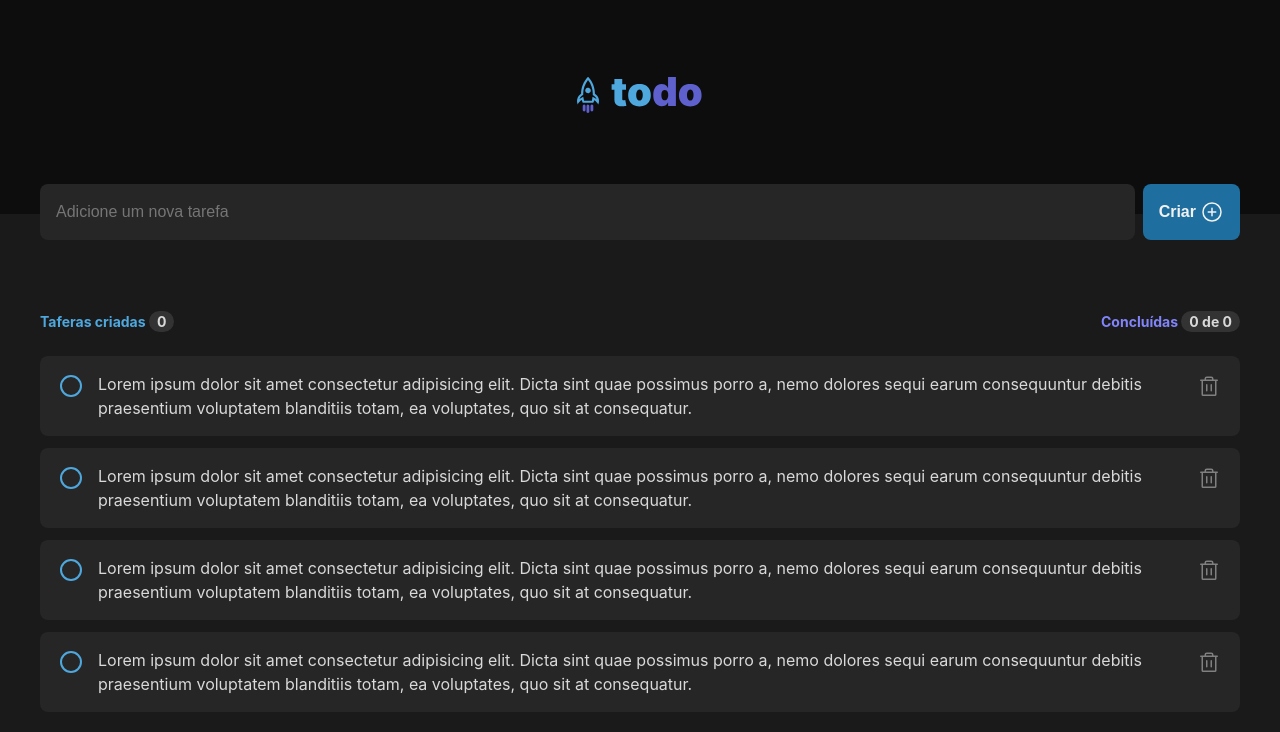
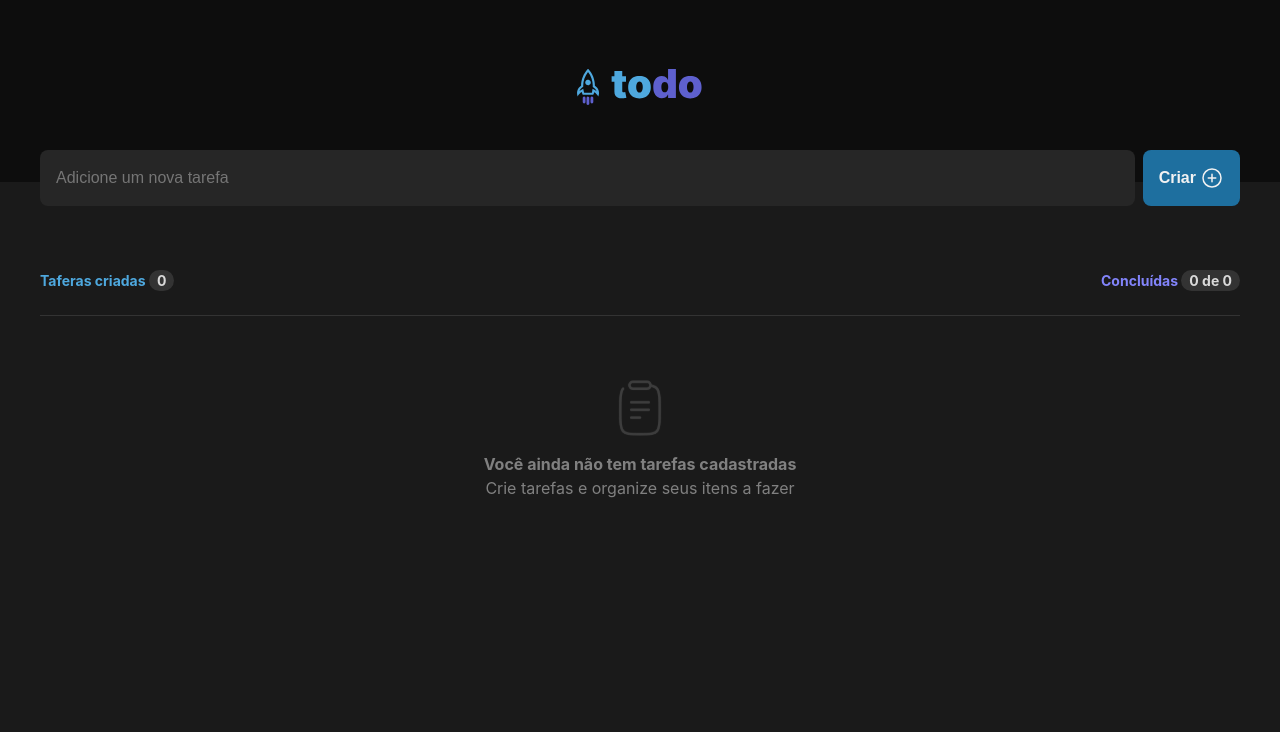
Before and after one commit to micaelmf/rocketseat-ignite-react-js, a React (Vite) app in the folder new_track/01-desafio-to-do-list/: page / in a window 1280 px wide. Shown: the top 732 px of the page. Built offline with nearby package versions, Linux system fonts and the light colour scheme.

Commit message:
feat: add functionality to button create

```diff
--- /dev/null
+++ b/new_track/01-desafio-to-do-list/src/@types/types.ts
@@ -0,0 +1,5 @@
+export type Task = {
+    id?: string;
+    description: string;
+    status?: 'pending' | 'completed' | 'removed';
+};
--- a/new_track/01-desafio-to-do-list/src/App.tsx
+++ b/new_track/01-desafio-to-do-list/src/App.tsx
@@ -1,13 +1,19 @@
+import { useState } from 'react';
 import './App.css';
+import { Form } from './components/form/Form';
 import { Header } from './components/header/Header';
 import { List } from './components/list/List';
+import { Task } from './@types/types';
 
 function App() {
+  const [tasks, setTasks] = useState<Task[]>([]);
+
   return (
     <>
       <Header />
       <div className="container">
-        <List />
+        <Form setTasks={setTasks} tasks={tasks} />
+        <List tasks={tasks} />
       </div>
     </>
   );
--- a/new_track/01-desafio-to-do-list/src/components/buttons/submit/Submit.tsx
+++ b/new_track/01-desafio-to-do-list/src/components/buttons/submit/Submit.tsx
@@ -3,7 +3,7 @@ import styles from './Submit.module.css';
 
 export function Submit() {
   return (
-    <button className={styles.submit}>
+    <button type="submit" className={styles.submit}>
       Criar <PlusCircle size={24} />
     </button>
   );
--- a/new_track/01-desafio-to-do-list/src/components/form/Form.module.css
+++ b/new_track/01-desafio-to-do-list/src/components/form/Form.module.css
@@ -5,9 +5,7 @@
     min-width: var(--min-width);
     max-width: var(--max-width);
     width: -webkit-fill-available;
-    bottom: -26px;
-    padding-left: var(--padding-page);
-    padding-right: var(--padding-page);
+    bottom: 64px;
 }
 
 .form input {
--- a/new_track/01-desafio-to-do-list/src/components/form/Form.tsx
+++ b/new_track/01-desafio-to-do-list/src/components/form/Form.tsx
@@ -1,11 +1,53 @@
+import { ChangeEvent, FormEvent, InvalidEvent, useState } from 'react';
 import { Submit } from '../buttons/submit/Submit';
 import styles from './Form.module.css';
+import { Task } from '../../@types/types';
 
-export function Form() {
+type FormProps = {
+  setTasks: (tasks: Task[]) => void;
+  tasks: Task[];
+};
+
+export function Form({ setTasks, tasks }: FormProps) {
+  const [task, setTask] = useState<Task>({ description: '' });
+
+  function handleCreateTask(event: FormEvent) {
+    event.preventDefault();
+
+    const newTask: Task = {
+      id: Date.now().toString(),
+      description: task.description,
+      status: 'pending',
+    };
+
+    if (newTask.description) {
+      setTasks([...tasks, newTask]);
+    }
+  }
+
+  function handleCreateTaskChange(event: ChangeEvent<HTMLTextAreaElement>) {
+    event.target.setCustomValidity('');
+
+    setTask({
+      description: event.target.value,
+    });
+  }
+
+  function handleTaskInvalid(event: InvalidEvent<HTMLTextAreaElement>) {
+    event.target.setCustomValidity('Campo é obrigatório!');
+  }
+
   return (
-    <div className={styles.form}>
-      <input type="text" placeholder="Adicione um nova tarefa" />
+    <form onSubmit={handleCreateTask} className={styles.form}>
+      <input
+        type="text"
+        placeholder="Adicione um nova tarefa"
+        value={task?.description}
+        onChange={handleCreateTaskChange}
+        onInvalid={handleTaskInvalid}
+        required
+      />
       <Submit />
-    </div>
+    </form>
   );
 }
--- a/new_track/01-desafio-to-do-list/src/components/header/Header.module.css
+++ b/new_track/01-desafio-to-do-list/src/components/header/Header.module.css
@@ -3,7 +3,7 @@
     flex-direction: column;
     justify-content: center;
     align-items: center;
-    padding-top: var(--padding-page);
+    padding: 16px 0 32px 0;
     background-color: var(--gray-700);
 }
 
--- a/new_track/01-desafio-to-do-list/src/components/header/Header.tsx
+++ b/new_track/01-desafio-to-do-list/src/components/header/Header.tsx
@@ -1,12 +1,10 @@
 import styles from './Header.module.css';
 import logo from '../../assets/logo.svg';
-import { Form } from '../form/Form';
 
 export function Header() {
   return (
     <header className={styles.header}>
       <img src={logo} alt="Logomarca do App To-do List" />
-      <Form />
     </header>
   );
 }
--- a/new_track/01-desafio-to-do-list/src/components/list/List.module.css
+++ b/new_track/01-desafio-to-do-list/src/components/list/List.module.css
@@ -9,8 +9,6 @@
     color: var(--blue);
     font-weight: 700;
     font-size: 0.875rem;
-
-    padding-top: 65px;
 }
 
 .listContainer header div:nth-last-child(1) {
@@ -53,7 +51,11 @@
     background-color: var(--gray-500);
     padding: 16px;
     border-radius: 8px;
-    /* text-decoration-line: line-through; */
+    align-items: center;
+}
+
+.listContainer .items .item .checked {
+    text-decoration-line: line-through;
 }
 
 .listContainer .item .trash {
--- a/new_track/01-desafio-to-do-list/src/components/list/List.tsx
+++ b/new_track/01-desafio-to-do-list/src/components/list/List.tsx
@@ -1,80 +1,50 @@
 import styles from './List.module.css';
 import clipboard from '../../assets/Clipboard.svg';
-import { CheckCircle, Trash } from '@phosphor-icons/react';
+import { Trash } from '@phosphor-icons/react';
+import { Task } from '../../@types/types';
 
-export function List() {
+interface ListProps {
+  tasks: Task[];
+}
+
+export function List({ tasks }: ListProps) {
+  const isEmptyTasksList = tasks.length === 0;
+
   return (
     <div className={styles.listContainer}>
       <header>
         <div>
-          Taferas criadas <span className={styles.badge}>0</span>
+          Taferas criadas <span className={styles.badge}>{tasks.length}</span>
         </div>
         <div>
-          Concluídas <span className={styles.badge}>0 de 0</span>
+          Concluídas <span className={styles.badge}>0 de {tasks.length}</span>
         </div>
       </header>
       <div className={styles.items}>
-        {/* <div className={styles.empty}>
+        {isEmptyTasksList && (
+          <div className={styles.empty}>
             <img src={clipboard} alt="Imagem de lista vazia" />
             <strong>Você ainda não tem tarefas cadastradas</strong>
             Crie tarefas e organize seus itens a fazer
-        </div> */}
-        <div className={styles.item}>
+          </div>
+        )}
+
+        {!isEmptyTasksList &&
+          tasks.map((task, index) => (
+            <div className={styles.item} key={index}>
               <div>
-            <input className={styles.roundedCheckbox} type="checkbox" />
+                <input
+                  className={styles.roundedCheckbox}
+                  type="checkbox"
+                  key={index}
+                />
               </div>
-          <div>
-            Lorem ipsum dolor sit amet consectetur adipisicing elit. Dicta sint
-            quae possimus porro a, nemo dolores sequi earum consequuntur debitis
-            praesentium voluptatem blanditiis totam, ea voluptates, quo sit at
-            consequatur.
-          </div>
+              <div>{task.description ?? ''}</div>
               <div className={styles.trash}>
-            <Trash size={24} />
+                <Trash size={24} key={index} />
               </div>
             </div>
-        <div className={styles.item}>
-          <div>
-            <input className={styles.roundedCheckbox} type="checkbox" />
-          </div>
-          <div>
-            Lorem ipsum dolor sit amet consectetur adipisicing elit. Dicta sint
-            quae possimus porro a, nemo dolores sequi earum consequuntur debitis
-            praesentium voluptatem blanditiis totam, ea voluptates, quo sit at
-            consequatur.
-          </div>
-          <div className={styles.trash}>
-            <Trash size={24} />
-          </div>
-        </div>
-        <div className={styles.item}>
-          <div>
-            <input className={styles.roundedCheckbox} type="checkbox" />
-          </div>
-          <div>
-            Lorem ipsum dolor sit amet consectetur adipisicing elit. Dicta sint
-            quae possimus porro a, nemo dolores sequi earum consequuntur debitis
-            praesentium voluptatem blanditiis totam, ea voluptates, quo sit at
-            consequatur.
-          </div>
-          <div className={styles.trash}>
-            <Trash size={24} />
-          </div>
-        </div>
-        <div className={styles.item}>
-          <div>
-            <input className={styles.roundedCheckbox} type="checkbox" />
-          </div>
-          <div>
-            Lorem ipsum dolor sit amet consectetur adipisicing elit. Dicta sint
-            quae possimus porro a, nemo dolores sequi earum consequuntur debitis
-            praesentium voluptatem blanditiis totam, ea voluptates, quo sit at
-            consequatur.
-          </div>
-          <div className={styles.trash}>
-            <Trash size={24} />
-          </div>
-        </div>
+          ))}
       </div>
     </div>
   );
```
Lines whose indentation alone changed are shown as unchanged.
